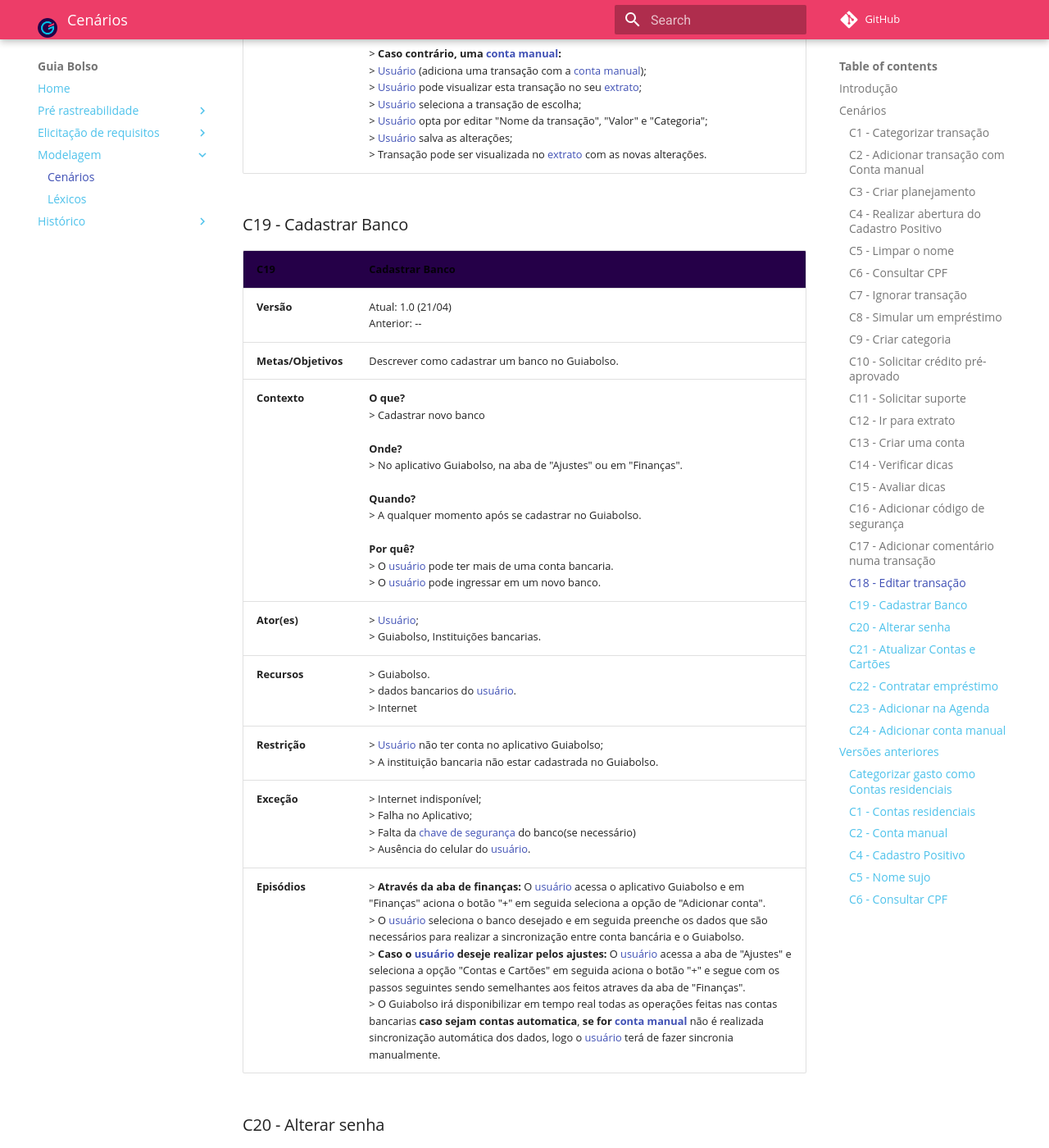
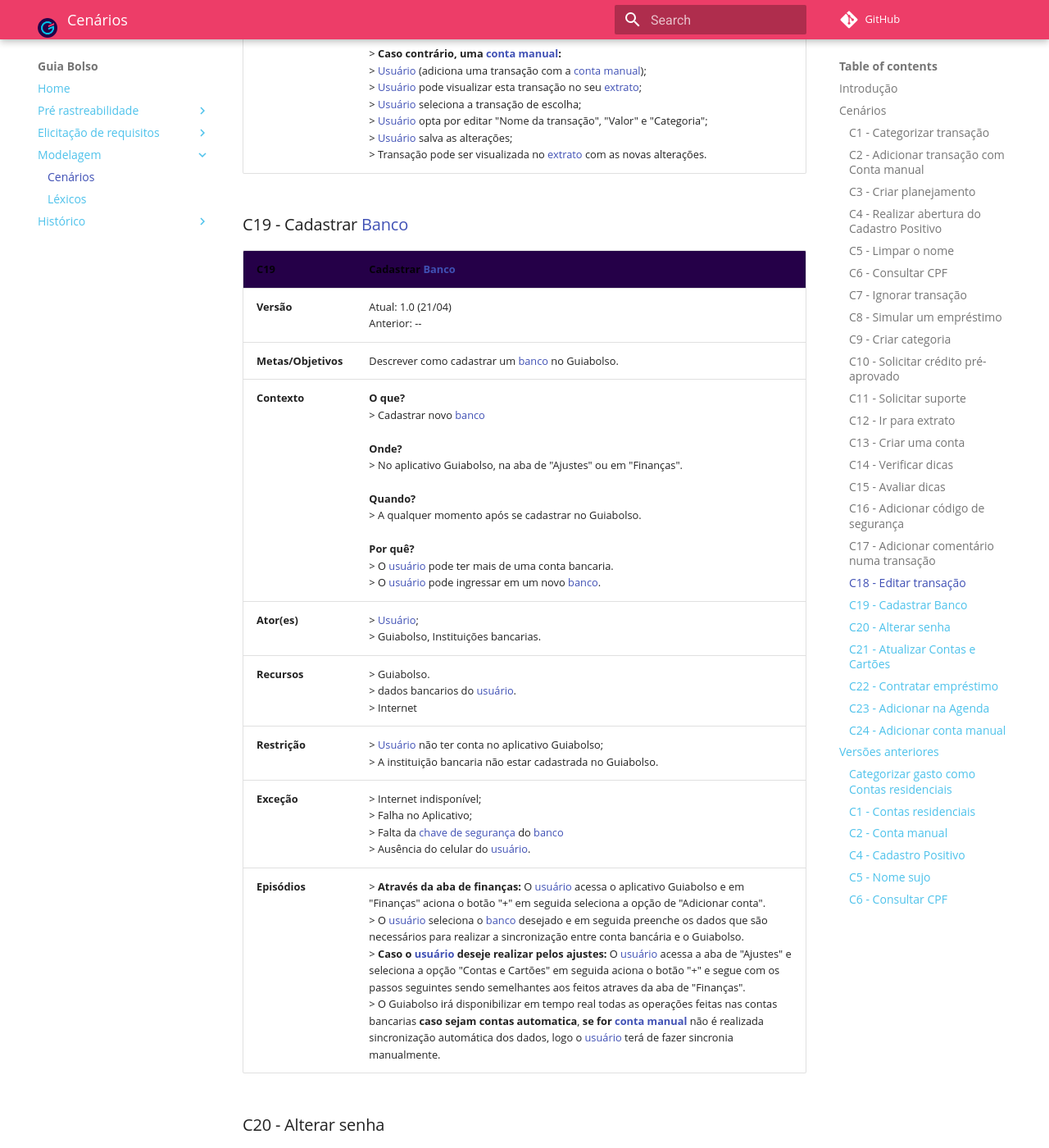
Before and after one commit to fga-disciplinas/2019.1-Guia-Bolso, an MkDocs documentation site: the page built from docs/modelagem/cenarios.md, in a window 1280 px wide and 1400 px high, scrolled down 17882 px. Shown: the whole window at 82% size. Built offline with MkDocs 1.6.1 and Material for MkDocs 9.7.7, drawn with Linux system fonts in a browser that asks for light colours; comment, search, counter and statistics services are not loaded; old or Windows-style settings are respelled for this version of MkDocs; some of the changed text lies outside the part shown.

Commit message:
Adicionando L30 e L31

```diff
--- a/docs/modelagem/cenarios.md
+++ b/docs/modelagem/cenarios.md
@@ -23,7 +23,7 @@
 |--|--|
 | **Versão**| Atual: 1.1 (21/04) <br> Anterior: [1.0](#c2-conta-manual) (16/04) |
 | **Metas/Objetivos** | Descrever como adicionar transação em uma [conta manual] |
-| **Contexto** |**O que?** <br> > Adicionar transação com uma [conta manual]; <br><br> **Onde?** <br>> Na aba de “Finanças” do aplicativo; <br><br> **Quando?** <br>> A qualquer momento após se cadastrar para usar o Guiabolso; <br><br> **Por quê?** <br> > O [usuário] não quer informar seus dados bancários ao aplicativo, mas quer se organizar financeiramente; <br> > Ao tentar adicionar [conta automática], seu banco não consta na lista pré-determinada; <br> > O [usuário] não tem conhecimento de como adicionar transação na sua [conta manual].|
+| **Contexto** |**O que?** <br> > Adicionar transação com uma [conta manual]; <br><br> **Onde?** <br>> Na aba de “Finanças” do aplicativo; <br><br> **Quando?** <br>> A qualquer momento após se cadastrar para usar o Guiabolso; <br><br> **Por quê?** <br> > O [usuário] não quer informar seus dados bancários ao aplicativo, mas quer se organizar financeiramente; <br> > Ao tentar adicionar [conta automática], seu [banco] não consta na lista pré-determinada; <br> > O [usuário] não tem conhecimento de como adicionar transação na sua [conta manual].|
 |**Ator(es)** | > [Usuário]; <br> > Guiabolso.|
 | **Recursos** | > Transações financeiras; <br> > Guiabolso.|
 | **Restrição** | > Existir uma transação; <br> > [Usuário] ter conta no aplicativo;  |
@@ -105,10 +105,10 @@
 | **Versão**| Atual: 1.0 (21/04) <br> Anterior: -- |
 | **Metas/Objetivos** | Permitir ao [usuário] conhecer as condições e prazos de um empréstimo antes de ele fazer um |
 | **Contexto** |**O que?**  <br>> O [usuário] simula um empréstimo; <br><br> **Onde?** <br>> Na aba “Empréstimos” do aplicativo; <br><br> **Quando?** <br>> A qualquer momento, desde que haja um empréstimo disponível; <br> <br>**Por quê?** <br>> Para verificar se vale a pena ou não a realização do empréstimo.|
-|**Ator(es)** | > [Usuário]; <br> > Guiabolso; <br> > Instituições financeiras; <br> Serviços de proteção ao crédito.|
+|**Ator(es)** | > [Usuário]; <br> > Guiabolso; <br> > [Instituições financeiras]; <br> Serviços de proteção ao crédito.|
 | **Recursos** | > Conta no Guiabolso; <br> > Internet; <br> > [Crédito pré-aprovado].|
 | **Restrição** | > Ter CPF; <br> > Não ter o noome sujo; <br> > Ter conta no aplicativo. |
-| **Exceção** | > [Score] do [usuário] ser baixo; <br> > O [usuário] não ter [crédito pré-aprovado]; <br> > Internet indisponível; <br> > Falha no aplicativo; <br> > Falha na comunicação com a Instituição financeira; <br> > Ausência ou quebra do celular do [usuário].|
+| **Exceção** | > [Score] do [usuário] ser baixo; <br> > O [usuário] não ter [crédito pré-aprovado]; <br> > Internet indisponível; <br> > Falha no aplicativo; <br> > Falha na comunicação com a [Instituição financeira]; <br> > Ausência ou quebra do celular do [usuário].|
 | **Episódios** | > O [usuário] instala o Guiabolso; <br> > O [usuário] navega até a aba “Empréstimos” do aplicativo; <br> > O [usuário] insere os dados solicitados (CPF, valor pretendido, tempo que pretende pagar, etc); <br> > O aplicativo procura um empréstimo de acordo com as necessidades do [usuário]; <br> > Se disponível, o [usuário] visualiza o(s) empréstimo(s) disponíveis e opta por fazer ou não o empréstimo; <br> > Caso contrário o aplicativo não exibirá nenhum empréstimo disponível.|
 
 ### C9 - Criar categoria
@@ -120,7 +120,7 @@
 | **Contexto** |**O que?**  <br>> Criar nova categoria que não existe; <br><br> **Onde?** <br>> Ao adicionar transação, no campo "categorias"; <br><br> **Quando?** <br>> A qualquer momento dentro do aplicativo; <br> <br>**Por quê?** <br> > Para permitir que o [usuário] adicione categorias ao seu gosto e/ou preferências <br> > Para permitir que o usuário organize suas finanças de forma mais eficiente.|
 |**Ator(es)** | > [Usuário]; <br> > Guiabolso;|
 | **Recursos** | > Conta no Guiabolso; <br> > Internet; <br> > [Crédito pré-aprovado]. <br> > O nome da nova categoria|
-| **Exceção** | > Categoria já existir <br> > Internet indisponível; <br> > Falha no aplicativo; <br> > Falha na comunicação com a Instituição financeira; <br> > Ausência ou quebra do celular do [usuário].|
+| **Exceção** | > Categoria já existir <br> > Internet indisponível; <br> > Falha no aplicativo; <br> > Falha na comunicação com a [Instituição financeira]; <br> > Ausência ou quebra do celular do [usuário].|
 | **Episódios** | > O [usuário] instala o Guiabolso; <br> > O [usuário] adiciona nova transação e clica em categoria ou o [usuário] clica numa transação já existente <br> > [Usuário] clica em "Criar nova categoria"; <br> > [Usuário] nomeia a nova categoria e coloca ela dentro de um grupo; <br> > A nova categoria é criada.|
 
 ### C10 - Solicitar [crédito pré-aprovado]
@@ -130,10 +130,10 @@
 | **Versão**| Atual: 1.0 (21/04) <br> Anterior: -- |
 | **Metas/Objetivos** | Conseguir [crédito](../lexicos/#l25-credito) rapidamente, sem burocracia |
 | **Contexto** |**O que?**  <br>> [Crédito pré-aprovado]; <br><br> **Onde?** <br>> Caixa eletrônico, aplicativo ou [internet banking]; <br><br> **Quando?** <br>> A qualquer momento; <br> <br>**Por quê?** <br>> Porque o indivíduo tem um objetivo e para alcançá-lo precisa de [crédito](../lexicos/#l25-credito) rápido.|
-|**Ator(es)** | > Indivíduo; <br> > Instituições financeiras; <br> > Serviços de proteção ao crédito.|
+|**Ator(es)** | > Indivíduo; <br> > [Instituições financeiras]; <br> > Serviços de proteção ao crédito.|
 | **Recursos** | > Internet; |
 | **Restrição** | > Ter CPF; <br> > Não ter o [nome sujo](../lexicos/#l1-nome-sujo); <br> > Ter uma boa [avaliação de crédito](../lexicos/#l22-avaliacao-de-credito).|
-| **Exceção** | > [Score] do [usuário] ser baixo; <br> > Internet indisponível; <br> > Falha no aplicativo no meio que está sendo utilizado; <br> > Falha na comunicação com a Instituição financeira; |
+| **Exceção** | > [Score] do [usuário] ser baixo; <br> > Internet indisponível; <br> > Falha no aplicativo no meio que está sendo utilizado; <br> > Falha na comunicação com a [Instituição financeira]; |
 | **Episódios** | > A instituição faz uma [análise de crédito](../lexicos/#l22-avaliacao-de-credito) do indivíduo; <br> > Se o indíviduo tiver um bom [score] de crédito, a instituição deixa disponível a ele um [crédito pré-aprovado], mesmo que não tenha sido solicitado; <br> > O indivíduo entra em contato com a institiuição (por caixa eletrônico, aplicativo, etc); <br> > O indivíduo solicita o [crédito pré-aprovado]; <br> > Se disponível, o crédito entrará na conta do indivíduo; |
 
 ### C11 - Solicitar suporte
@@ -240,18 +240,18 @@
 | **Exceção** | > Internet indisponível; <br> > Falha no Aplicativo; <br> > Ausência do celular do [usuário]. |
 | **Episódios** | > **Se o [usuário] tem uma [conta automática]:** <br>  > [Usuário] faz uma compra no cartão de crédito ou débito e atualiza sua conta do Guiabolso; <br> > [Usuário] pode visualizar esta transação no seu [extrato]; <br> > [Usuário] seleciona a transação de escolha; <br> > [Usuário] opta por editar "Nome da transação, "Editar categoria", "Dividir em mais categorias" e "[Ignorar transação]"; <br> > [Usuário] salva as alterações; <br> > Transação pode ser visualizada no [extrato] com as novas alterações. <br><br> > **Caso contrário, uma [conta manual]:**  <br>  > [Usuário] (adiciona uma transação com a [conta manual]); <br> > [Usuário] pode visualizar esta transação no seu [extrato]; <br> > [Usuário] seleciona a transação de escolha; <br> > [Usuário] opta por editar "Nome da transação", "Valor" e "Categoria"; <br> > [Usuário] salva as alterações; <br> > Transação pode ser visualizada no [extrato] com as novas alterações.|
 
-### C19 - Cadastrar Banco
+### C19 - Cadastrar [Banco]
 
-| **C19** | **Cadastrar Banco**|
+| **C19** | **Cadastrar [Banco]**|
 |--|--|
 | **Versão**| Atual: 1.0 (21/04) <br> Anterior: -- |
-| **Metas/Objetivos** | Descrever como cadastrar um banco no Guiabolso. |
-| **Contexto** |**O que?** <br> > Cadastrar novo banco <br><br> **Onde?** <br> > No aplicativo Guiabolso, na aba de "Ajustes" ou em "Finanças". <br><br> **Quando?** <br> > A qualquer momento após se cadastrar no Guiabolso. <br><br> **Por quê?** <br> > O [usuário] pode ter mais de uma conta bancaria. <br> > O [usuário] pode ingressar em um novo banco. |
+| **Metas/Objetivos** | Descrever como cadastrar um [banco] no Guiabolso. |
+| **Contexto** |**O que?** <br> > Cadastrar novo [banco] <br><br> **Onde?** <br> > No aplicativo Guiabolso, na aba de "Ajustes" ou em "Finanças". <br><br> **Quando?** <br> > A qualquer momento após se cadastrar no Guiabolso. <br><br> **Por quê?** <br> > O [usuário] pode ter mais de uma conta bancaria. <br> > O [usuário] pode ingressar em um novo [banco]. |
 |**Ator(es)** | > [Usuário]; <br> > Guiabolso, Instituições bancarias. |
 | **Recursos** | > Guiabolso. <br> > dados bancarios do [usuário]. <br> > Internet |
 | **Restrição** | > [Usuário] não ter conta no aplicativo Guiabolso; <br> > A instituição bancaria não estar cadastrada no Guiabolso. |
-| **Exceção** | > Internet indisponível; <br> > Falha no Aplicativo; <br> > Falta da [chave de segurança] do banco(se necessário) <br> > Ausência do celular do [usuário]. |
-| **Episódios** | > **Através da aba de finanças:** O [usuário] acessa o aplicativo Guiabolso e em "Finanças" aciona o botão "+" em seguida seleciona a opção de "Adicionar conta". <br> > O [usuário] seleciona o banco desejado e em seguida preenche os dados que são necessários para realizar a sincronização entre conta bancária e o Guiabolso. <br> > **Caso o [usuário] deseje realizar pelos ajustes:** O [usuário] acessa a aba de "Ajustes" e seleciona a opção "Contas e Cartões" em seguida aciona o botão "+" e segue com os passos seguintes sendo semelhantes aos feitos atraves da aba de "Finanças". <br> > O Guiabolso irá disponibilizar em tempo real todas as operações feitas nas contas bancarias **caso sejam contas automatica**, **se for [conta manual]** não é realizada sincronização automática dos dados, logo o [usuário] terá de fazer sincronia manualmente. |
+| **Exceção** | > Internet indisponível; <br> > Falha no Aplicativo; <br> > Falta da [chave de segurança] do [banco](se necessário) <br> > Ausência do celular do [usuário]. |
+| **Episódios** | > **Através da aba de finanças:** O [usuário] acessa o aplicativo Guiabolso e em "Finanças" aciona o botão "+" em seguida seleciona a opção de "Adicionar conta". <br> > O [usuário] seleciona o [banco] desejado e em seguida preenche os dados que são necessários para realizar a sincronização entre conta bancária e o Guiabolso. <br> > **Caso o [usuário] deseje realizar pelos ajustes:** O [usuário] acessa a aba de "Ajustes" e seleciona a opção "Contas e Cartões" em seguida aciona o botão "+" e segue com os passos seguintes sendo semelhantes aos feitos atraves da aba de "Finanças". <br> > O Guiabolso irá disponibilizar em tempo real todas as operações feitas nas contas bancarias **caso sejam contas automatica**, **se for [conta manual]** não é realizada sincronização automática dos dados, logo o [usuário] terá de fazer sincronia manualmente. |
 
 ### C20 - Alterar senha
 
@@ -273,11 +273,11 @@
 | **Versão**| Atual: 1.0 (21/04) <br> Anterior: -- |
 | **Metas/Objetivos** | Manter as contas e os cartões atualizados |
 | **Contexto** |**O que?** <br> > Atualizar Contas e Cartões; <br><br> **Onde?** <br>> Na aba de “Ajustes” do aplicativo; <br><br> **Quando?** <br>    > A qualquer momento; <br><br> **Por quê?** <br> > Para o [extrato] ficar sempre atualizado;|
-| **Ator(es)** | > [Usuário]; <br> > Guiabolso; <br> > Aplicativo do banco; |
+| **Ator(es)** | > [Usuário]; <br> > Guiabolso; <br> > Aplicativo do [banco]; |
 | **Recursos** | > Guiabolso; <br> > Internet. |
 | **Restrição** | > [Usuário] ter conta no aplicativo; <br> Usuario ter conta ou cartão bancário cadastrado no aplicativo. |
 | **Exceção** | > Internet indisponível; <br> > Falha no Aplicativo; <br> > Ausência do celular do [usuário]; <br> > Falha na conta bancária do [usuário]|
-| **Episódios** | > [Usuário] [cria uma conta](../cenarios/#c13-criar-uma-conta) no Guiabolso; <br> > [Usuário] [cadastra conta bancária no Guiabolso](../cenarios/#c19-cadastrar-banco); <br> > [Usuário] sente necessidade de atualizar as contas e cartões cadastrados; <br> >     [Usuário] entra na aba Ajustes e seleciona "Contas e Cartões"; <br> > [Usuário] clica em "Atualizar Conta"; <br> > [Usuário] Acessa o aplicativo d    o banco corresponde para obter a [chave de segurança]; <br> > [Usuário] insere a [chave de segurança] no campo correspondente no Guiabolso. |
+| **Episódios** | > [Usuário] [cria uma conta](../cenarios/#c13-criar-uma-conta) no Guiabolso; <br> > [Usuário] [cadastra conta bancária no Guiabolso](../cenarios/#c19-cadastrar-[banco]); <br> > [Usuário] sente necessidade de atualizar as contas e cartões cadastrados; <br> >     [Usuário] entra na aba Ajustes e seleciona "Contas e Cartões"; <br> > [Usuário] clica em "Atualizar Conta"; <br> > [Usuário] Acessa o aplicativo d    o [banco] corresponde para obter a [chave de segurança]; <br> > [Usuário] insere a [chave de segurança] no campo correspondente no Guiabolso. |
 
 ### C22 - Contratar empréstimo
 
@@ -289,8 +289,8 @@
 |Ator(es) | > [Usuário]; <br> > Guiabolso; <br> > Instituições Financeiras|
 | **Recursos** | > Guiabolso; <br> > Internet.|
 | **Restrição** | > [Usuário] ter conta no aplicativo; <br> > Ter CPF; <br> > Não ter o [nome sujo]; <br> > Ter uma boa [avaliação de crédito](../lexicos/#l22-avaliacao-de-credito). |
-| **Exceção** | > Internet indisponível; <br> > Falha no Aplicativo; <br> > Ausência do celular do [usuário]; <br> > Falha na conta bancária do [usuário]; <br> > Falha na comunicação com a Instituição Financeira.|
-| **Episódios** | > [Usuário] [cria uma conta](../cenarios/#c13-criar-uma-conta) no Guiabolso; <br> > [Usuário] [cadastra conta bancária no Guiabolso](../cenarios/#c19-cadastrar-banco); <br> > [Usuário] acessa o Guiabolso; <br> > [Usuário] faz uma [simulação de empréstimo]; <br> > [Usuário] contrata o empréstimo que mais lhe agrada; <br> > A instituição aprova ou rejeita o empréstimo; <br> > Se aprovado, o [usuário] recebe o dinheiro ou crédito correspondente na sua conta bancária. |
+| **Exceção** | > Internet indisponível; <br> > Falha no Aplicativo; <br> > Ausência do celular do [usuário]; <br> > Falha na conta bancária do [usuário]; <br> > Falha na comunicação com a [Instituição Financeira].|
+| **Episódios** | > [Usuário] [cria uma conta](../cenarios/#c13-criar-uma-conta) no Guiabolso; <br> > [Usuário] [cadastra conta bancária no Guiabolso](../cenarios/#c19-cadastrar-[banco]); <br> > [Usuário] acessa o Guiabolso; <br> > [Usuário] faz uma [simulação de empréstimo]; <br> > [Usuário] contrata o empréstimo que mais lhe agrada; <br> > A instituição aprova ou rejeita o empréstimo; <br> > Se aprovado, o [usuário] recebe o dinheiro ou crédito correspondente na sua conta bancária. |
 
 ### C23 - Adicionar na Agenda
 
@@ -316,7 +316,7 @@
 | **Recursos** | > Conta no Guiabolso; <br> > Internet; |
 | **Restrição** | > Criar uma [conta manual] com nome; <br> > Criar uma [conta manual] com tipo; <br> > Ter conta no aplicativo; |
 | **Exceção** | > Internet indisponível; <br> > Falha no Aplicativo; <br> > Ausência do celular do [usuário]. |
-| **Episódios** | > [Usuário] cria uma conta no Guiabolso; <br> > [Usuário] deseja criar uma conta, porém seu banco não está entre os listados pelo Guiabolso, lhe resta adicionar esta conta de forma manual; <br> > [Usuário] deseja criar uma conta para controlar o dinheiro da sua carteira e segue o fluxo de adicionar uma [conta manual]; <br> > [Usuário] insere um nome para conta, além de um tipo e o saldo desta conta, que pode ser positivo, ou negativo; <br> > [Usuário] compra um lanche na lanchonete e registra quanto gastou no Guiabolso em sua conta de carteira <br> > Todos os gastos e receitas que foram adicionados pelo [usuário] serão agrupados em suas contas manuais.|
+| **Episódios** | > [Usuário] cria uma conta no Guiabolso; <br> > [Usuário] deseja criar uma conta, porém seu [banco] não está entre os listados pelo Guiabolso, lhe resta adicionar esta conta de forma manual; <br> > [Usuário] deseja criar uma conta para controlar o dinheiro da sua carteira e segue o fluxo de adicionar uma [conta manual]; <br> > [Usuário] insere um nome para conta, além de um tipo e o saldo desta conta, que pode ser positivo, ou negativo; <br> > [Usuário] compra um lanche na lanchonete e registra quanto gastou no Guiabolso em sua conta de carteira <br> > Todos os gastos e receitas que foram adicionados pelo [usuário] serão agrupados em suas contas manuais.|
 
 
 ## Versões anteriores
```
Also changed, not shown: other parts of docs/modelagem/cenarios.md (+7 -0 lines), docs/modelagem/lexicos.md (+29 -3 lines).
